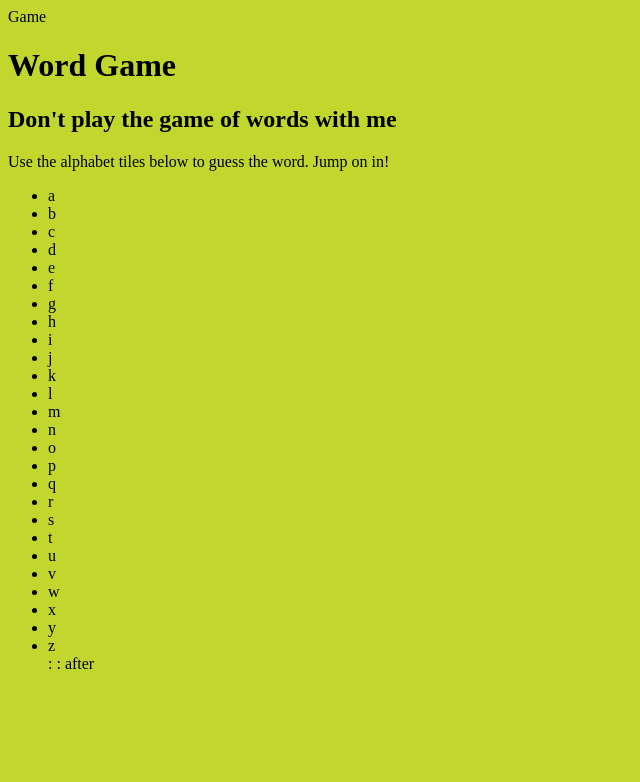
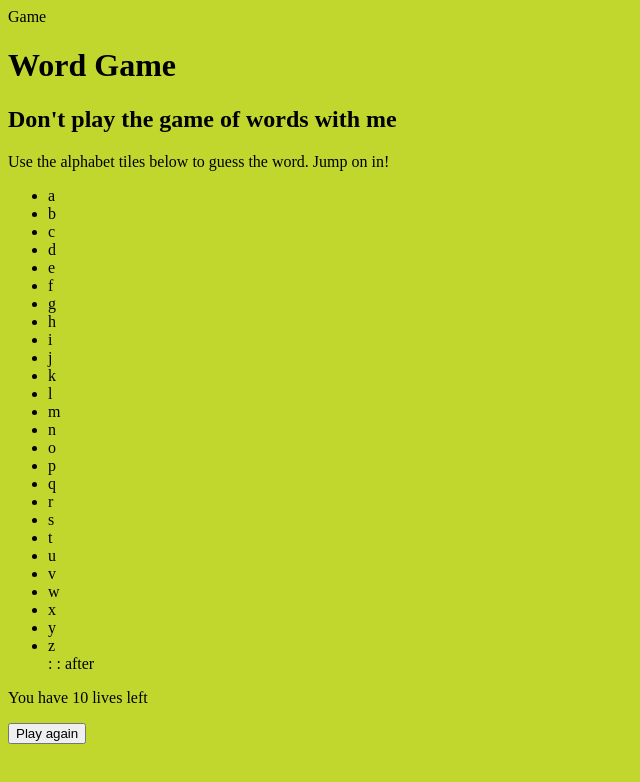
Before and after one commit to Sugeeta32/Word-Guess-Game, a plain HTML site: page index.html in a window 1280 px wide. Shown: the whole page, without its empty margins (0-640 px from the left). Drawn offline with Linux system fonts and the light colour scheme.

Commit message:
Play again button added

```diff
--- a/assets/javascript/game.js
+++ b/assets/javascript/game.js
@@ -1 +1,2 @@
+// create alphabet variable for the users to choose from
 var alphabet = ['a', 'b', 'c', 'd', 'e', 'f', 'g', 'h','i', 'j', 'k', 'l', 'm', 'n', 'o', 'p', 'q', 'r', 's', 't', 'u', 'v', 'w', 'x', 'y', 'z'];
--- a/index.html
+++ b/index.html
@@ -47,6 +47,10 @@
 
             </ul>
         </div>
+        <p id =" lives">You have 10 lives left</p>
+    </div>
+    <div class = "bottom-container">
+        <button id ="reset">Play again</button>
     </div>
 </body>
 </html>
```
